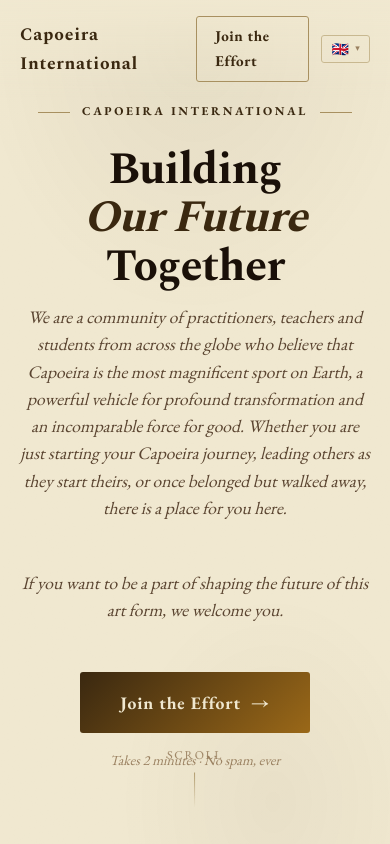
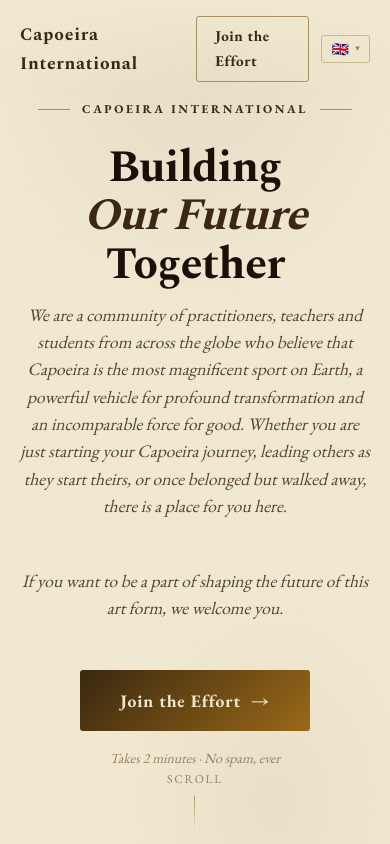
Before and after one commit to nyadende/capoeira-smiq, a Next.js app: page / in a window 390 px wide. Shown: the top 844 px of the page. Built offline with nearby package versions, Linux system fonts and the light colour scheme.

Commit message:
fixed scroll overlap in mobile view

```diff
--- a/app/globals.css
+++ b/app/globals.css
@@ -299,10 +299,18 @@ nav {
   display: flex;
   flex-direction: column;
   align-items: center;
+  padding: 120px 24px 48px;
+  position: relative;
+}
+
+.hero-center {
+  flex: 1;
+  display: flex;
+  flex-direction: column;
+  align-items: center;
   justify-content: center;
   text-align: center;
-  padding: 120px 24px 80px;
-  position: relative;
+  width: 100%;
 }
 .hero-eyebrow {
   font-size: 12px;
@@ -382,10 +390,6 @@ nav {
 
 /* ── Scroll hint ── */
 .scroll-hint {
-  position: absolute;
-  bottom: 36px;
-  left: 50%;
-  transform: translateX(-50%);
   display: flex;
   flex-direction: column;
   align-items: center;
@@ -395,6 +399,8 @@ nav {
   letter-spacing: 0.14em;
   text-transform: uppercase;
   animation: fadeIn 2s ease 1.5s both;
+  flex-shrink: 0;
+  padding-bottom: 12px;
 }
 .scroll-hint::after {
   content: '';
@@ -1319,7 +1325,7 @@ hr.rule {
   nav { padding: 16px 20px; }
   .nav-logo span { display: none; }
   .seg-list { grid-template-columns: 1fr 1fr; }
-  .hero { padding: 100px 20px 70px; }
+  .hero { padding: 100px 20px 32px; }
   footer { padding: 24px 20px; flex-direction: column; text-align: center; }
   .section { padding: 70px 20px; }
   .segments-section { padding: 60px 20px 80px; }
--- a/app/page.tsx
+++ b/app/page.tsx
@@ -17,6 +17,7 @@ export default function Home() {
 
       {/* Hero */}
       <section className="hero">
+        <div className="hero-center">
           <div className="hero-eyebrow" data-i18n="hero.eyebrow">Capoeira International</div>
           <h1>
             <span data-i18n="hero.h1_line1">Building</span><br />
@@ -40,6 +41,7 @@ export default function Home() {
             <span className="arrow">→</span>
           </a>
           <p className="hero-note" data-i18n="hero.note">Takes 2 minutes · No spam, ever</p>
+        </div>
         <div className="scroll-hint" data-i18n="hero.scroll">Scroll</div>
       </section>
 
```
Lines whose indentation alone changed are shown as unchanged.
